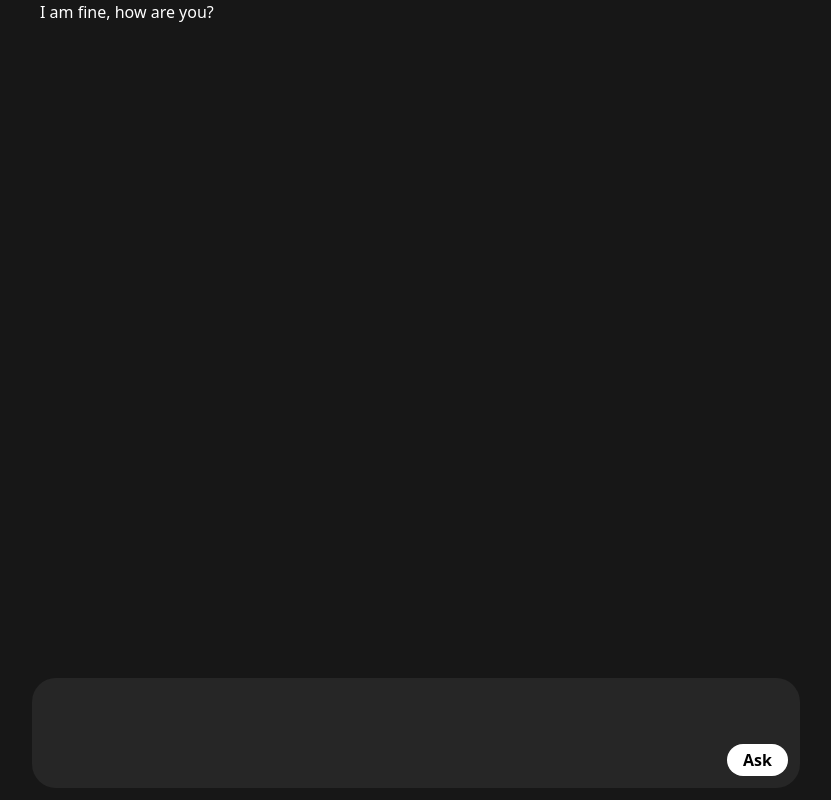
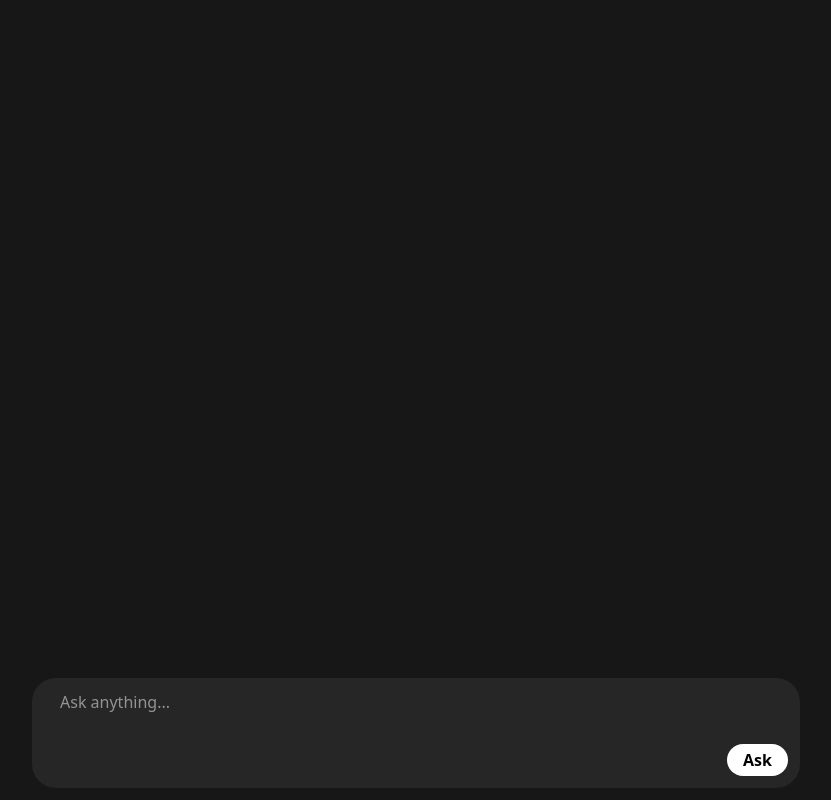
Before and after one commit to nitish-x18/GenAI, a website: page frontend/index.html in a window 1280 px wide. Shown: the whole page, without its empty margins (224-1055 px from the left). Drawn offline with nearby package versions, Linux system fonts and the light colour scheme.

Commit message:
Update index.html to add placeholder text in textarea and comment out Jarvis message

```diff
--- a/frontend/index.html
+++ b/frontend/index.html
@@ -18,15 +18,15 @@
         </div> -->
 
         <!-- Jarvis message -->
-        <div class="max-w-fit">
+        <!-- <div class="max-w-fit">
             I am fine, how are you?
-        </div>
+        </div> -->
 
         <!-- bottom, textarea goes here -->
 
         <div class="fixed inset-x-0 bottom-0 flex items-center justify-center bg-neutral-900">
             <div class="bg-neutral-800 p-3 rounded-3xl w-full max-w-3xl mb-3">
-                <textarea class="w-full resize-none outline-0 pr-4 pl-4" rows="2" id="input"></textarea>
+                <textarea class="w-full resize-none outline-0 pr-4 pl-4" rows="2" id="input" placeholder="Ask anything..."></textarea>
                 <div class="flex justify-end items-center">
                     <button id="ask"
                         class="bg-white px-4 py-1 text-black rounded-full cursor-pointer hover:bg-gray-300 font-semibold">Ask</button>
```
